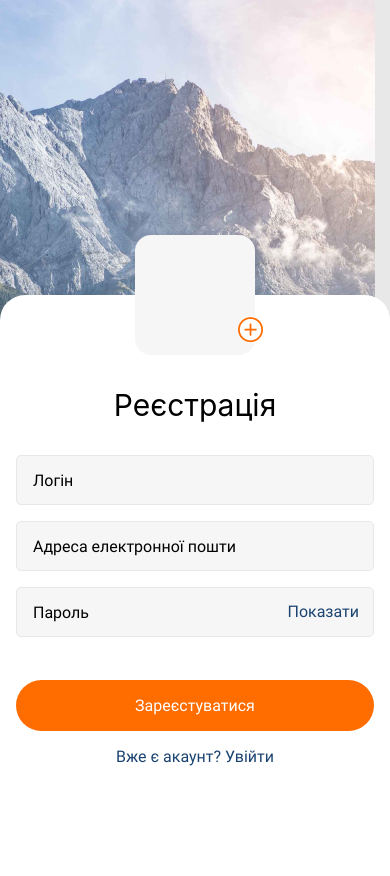
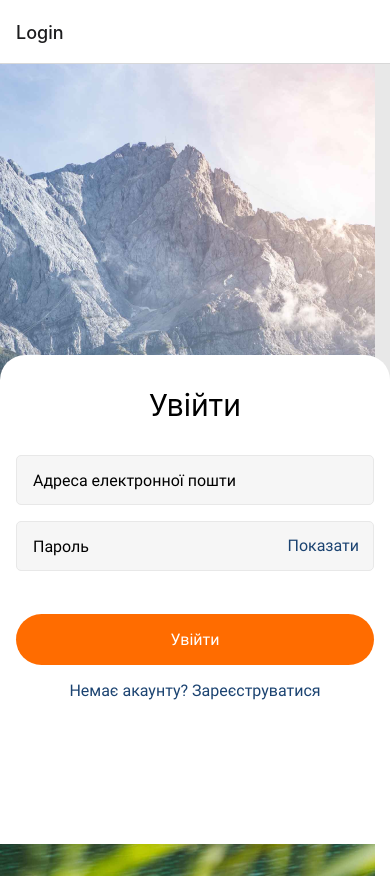
Before and after one commit to Kateryna18/react-native-hw-01, a React Native app: screen / in a window 390 px wide. Before the commit the page ends 844 px from the top, so only its background shows below. Built offline with nearby package versions, Linux system fonts and the light colour scheme.

Commit message:
added library for work with navigation

```diff
--- a/App.js
+++ b/App.js
@@ -1,3 +1,4 @@
+import 'react-native-gesture-handler';
 import React, { useState } from "react";
 import * as Font from "expo-font";
 import AppLoading from "expo-app-loading";
@@ -5,6 +6,9 @@ import RegistrationScreen from "./Screens/RegistrationScreen";
 import LoginScreen from "./Screens/LoginScreen";
 import RobotoRegular from "./assets/fonts/Roboto-Regular.ttf";
 import RobotoMedium from "./assets/fonts/Roboto-Medium.ttf";
+import { NavigationContainer } from "@react-navigation/native";
+import { createStackNavigator } from "@react-navigation/stack";
+
 
 const fonts = async () => {
   await Font.loadAsync({
@@ -12,6 +16,8 @@ const fonts = async () => {
     "roboto-m": RobotoMedium,
   });
 };
+
+const {Navigator, Screen} = createStackNavigator();
 
 export default function App() {
   const [isReadyfont, setIsReadyfont] = useState(false);
@@ -27,9 +33,11 @@ export default function App() {
   }
 
   return (
-    <>
-    <RegistrationScreen/>
-    {/* <LoginScreen/> */}
-  </>
+    <NavigationContainer>
+      <Navigator initialRouteName="Login">
+        <Screen name="Registration" component={RegistrationScreen}/>
+        <Screen name="Login" component={LoginScreen}/>
+      </Navigator>
+  </NavigationContainer>
   );
 }
--- a/Screens/LoginScreen.jsx
+++ b/Screens/LoginScreen.jsx
@@ -14,6 +14,7 @@ import {
   Alert,
 } from "react-native";
 import bckImage from "../assets/photo-bg.png";
+import { useNavigation } from '@react-navigation/native';
 
 export default function LoginScreen() {
   const [email, setEmail] = useState("");
@@ -22,7 +23,8 @@ export default function LoginScreen() {
     email: false,
     password: false,
   });
-  const [isShowPassword, setShowPassword] = useState(true)
+  const [isShowPassword, setShowPassword] = useState(true);
+  const navigation = useNavigation();
 
 
   const keyBoardHide = () => {
@@ -138,7 +140,7 @@ export default function LoginScreen() {
             >
               <Text style={styles.loginButtonText}>Увійти</Text>
             </TouchableOpacity>
-            <Text style={styles.loginLink}>Немає акаунту? Зареєструватися</Text>
+            <Text style={styles.loginLink} onPress={()=>navigation.navigate("Registration")}>Немає акаунту? Зареєструватися</Text>
           </View>
         </ImageBackground>
       </View>
--- a/Screens/RegistrationScreen.jsx
+++ b/Screens/RegistrationScreen.jsx
@@ -16,6 +16,7 @@ import {
 } from "react-native";
 import { AntDesign } from "@expo/vector-icons";
 import bckImage from "../assets/photo-bg.png";
+import { useNavigation } from '@react-navigation/native';
 
 export default function RegistrationScreen() {
   const [login, setLogin] = useState("");
@@ -26,7 +27,9 @@ export default function RegistrationScreen() {
     email: false,
     password: false,
   });
-  const [isShowPassword, setShowPassword] = useState(true)
+  const [isShowPassword, setShowPassword] = useState(true);
+  const navigation = useNavigation();
+
 
   const keyBoardHide = () => {
     setIsFocused({
@@ -169,7 +172,7 @@ export default function RegistrationScreen() {
               >
                 <Text style={styles.registerButtonText}>Зареєстуватися</Text>
               </TouchableOpacity>
-              <Text style={styles.registerLink}>Вже є акаунт? Увійти</Text>
+              <Text style={styles.registerLink} onPress={()=>navigation.navigate("Login")}>Вже є акаунт? Увійти</Text>
             </View>
       </ImageBackground>
       </View>
```
Also changed, not shown: package.json (+6 -1 lines), Screens/CommentsScreen.jsx (added), Screens/CreatePostsScreen.jsx (added), Screens/Home.jsx (added), Screens/MapScreen.jsx (added), Screens/ProfileScreen.jsx (added), 1 other file (tests, documents, lock files or other folders).
